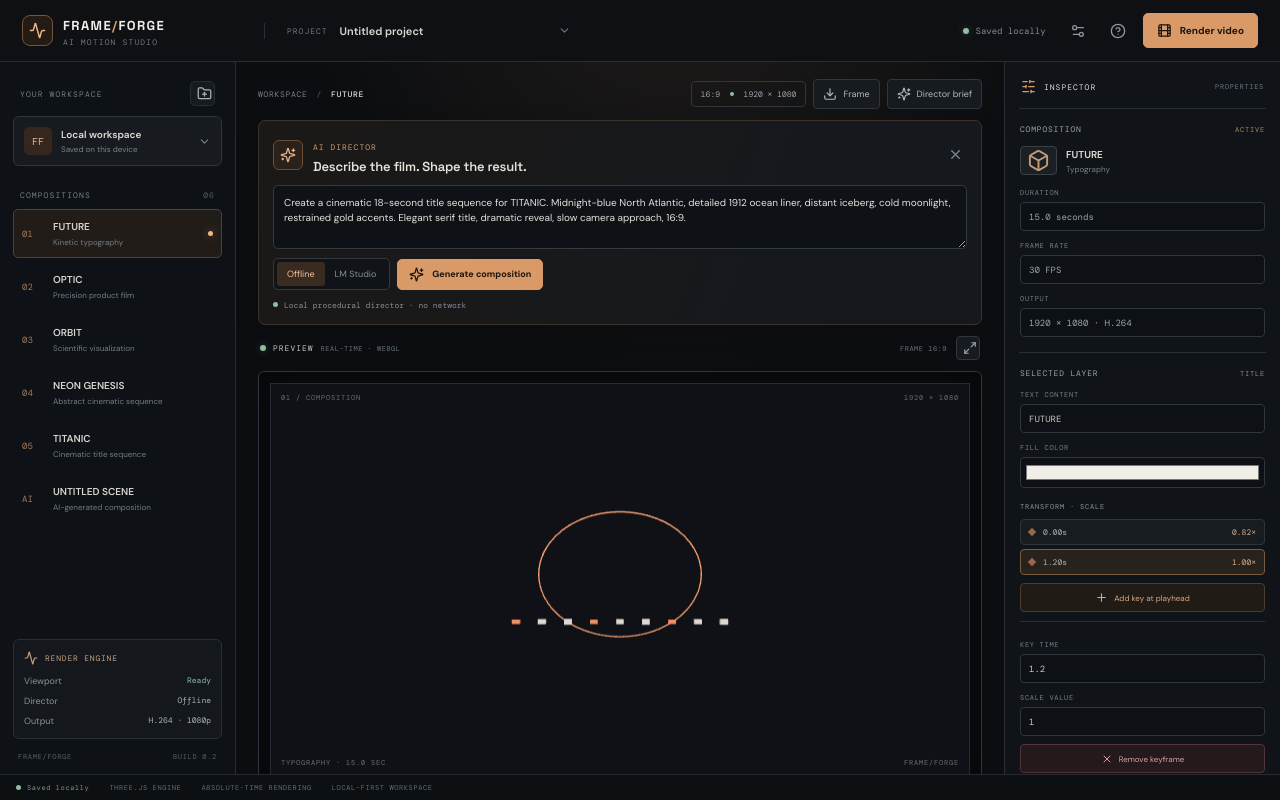
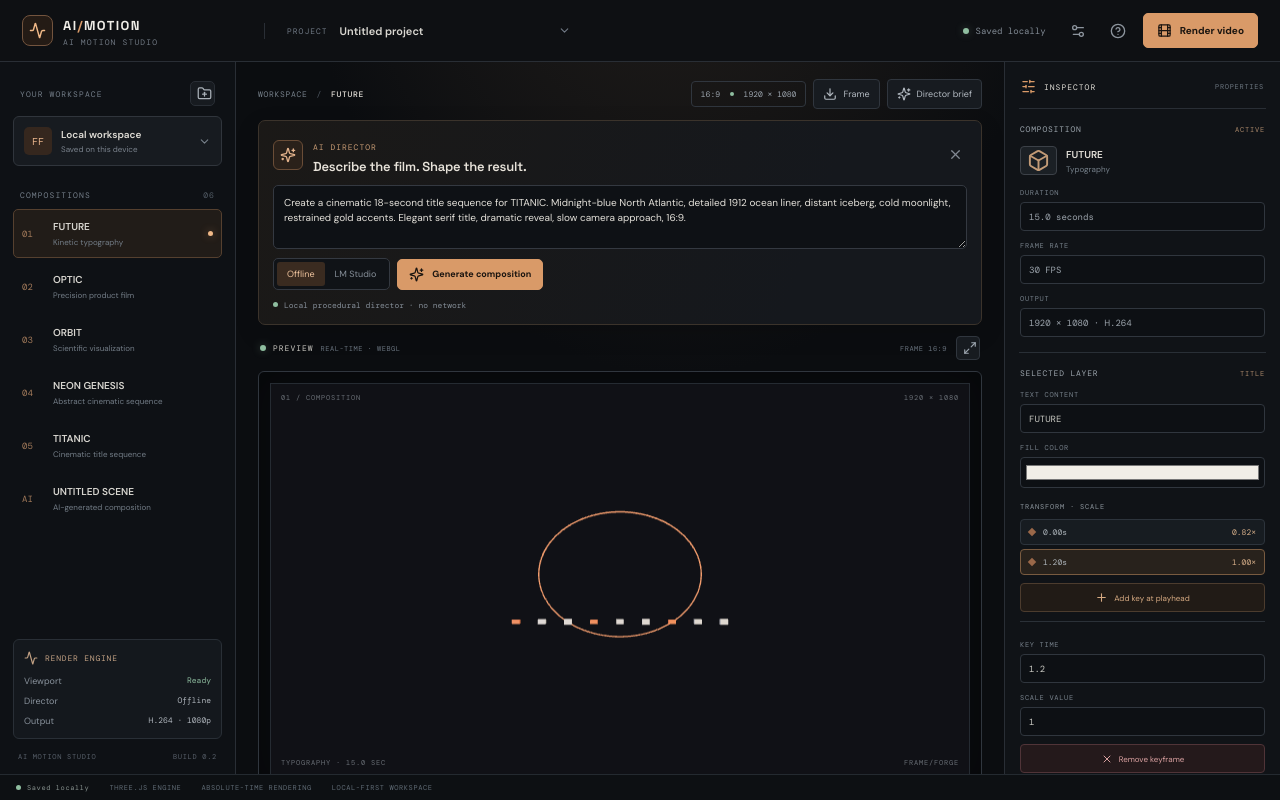
Before and after one commit to gipromeh/AI-Motion-Studio, a React (Vite) app: page / in a window 1280 px wide. Built offline with nearby package versions, Linux system fonts and the light colour scheme.

Commit message:
Keep AI Motion Studio product identity in redesigned workspace

```diff
--- a/src/ui/App.tsx
+++ b/src/ui/App.tsx
@@ -303,7 +303,7 @@ export default function App() {
       <header className="studio-topbar">
         <div className="studio-brand">
           <div className="brand-symbol"><Activity size={17}/></div>
-          <div><strong>FRAME<span>/</span>FORGE</strong><small>AI MOTION STUDIO</small></div>
+          <div><strong>AI<span>/</span>MOTION</strong><small>AI MOTION STUDIO</small></div>
         </div>
         <div className="project-title-field">
           <span>PROJECT</span>
@@ -344,7 +344,7 @@ export default function App() {
             <div className="engine-line"><span>Director</span><b>{directorMode === 'ai' ? lmStatus : 'Offline'}</b></div>
             <div className="engine-line"><span>Output</span><b>H.264 · 1080p</b></div>
           </div>
-          <div className="sidebar-foot"><span>FRAME/FORGE</span><span>BUILD 0.2</span></div>
+          <div className="sidebar-foot"><span>AI MOTION STUDIO</span><span>BUILD 0.2</span></div>
         </aside>
 
         <section className="studio-main">
```
